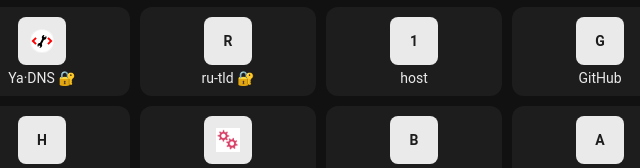
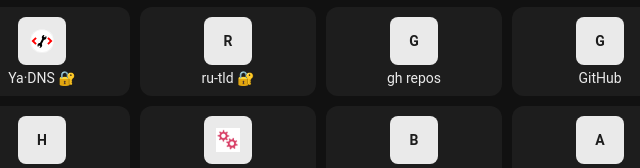
Before and after one commit to 2828ru/10.2828.ru, a plain HTML site: page docs/index.html in a window 1280 px wide. Shown: the part 424-592 px from the top of the page, 412-1052 px from the left. Drawn offline with Linux system fonts and the light colour scheme.

Commit message:
Update index.html

```diff
--- a/docs/index.html
+++ b/docs/index.html
@@ -159,7 +159,8 @@ const data = [
 { url: "https://i.sxyspy.top/video/8457-luchshaya-drochka-chlena-v-ego-jizni.html",  txt: "XZ", ico: "🚫"},
 	{ url: "https://admin.yandex.ru/domains/2828.ru?action=set_dns&uid=68020722",  txt: "Ya·DNS 🔐", ico: "/360.svg"},
 	{ url: "https://ru-tld.ru/",  txt: "ru-tld 🔐"},
-	{ url: "https://www.1gb.ru/adm-alv5/?u=993691#/c/", txt: "host"},
+	{ url: "https://github.com/2828ru?tab=repositories", txt: "gh repos"},
+	// { url: "https://www.1gb.ru/adm-alv5/?u=993691#/c/", txt: "host"},
 	// { url: "https://mcp.sweb.ru/main/auth/",  txt: "sweb", ico: "https://sweb.ru/favicon.ico"},
 	// { url: "https://lars.handyhost.ru:1500/ispmgr#/list?clickstat=yes&p_num=1&func=db&tab_id=3",  txt: "handy host 🔐"},
 { url: "https://github.com/", txt: "GitHub"},
```
